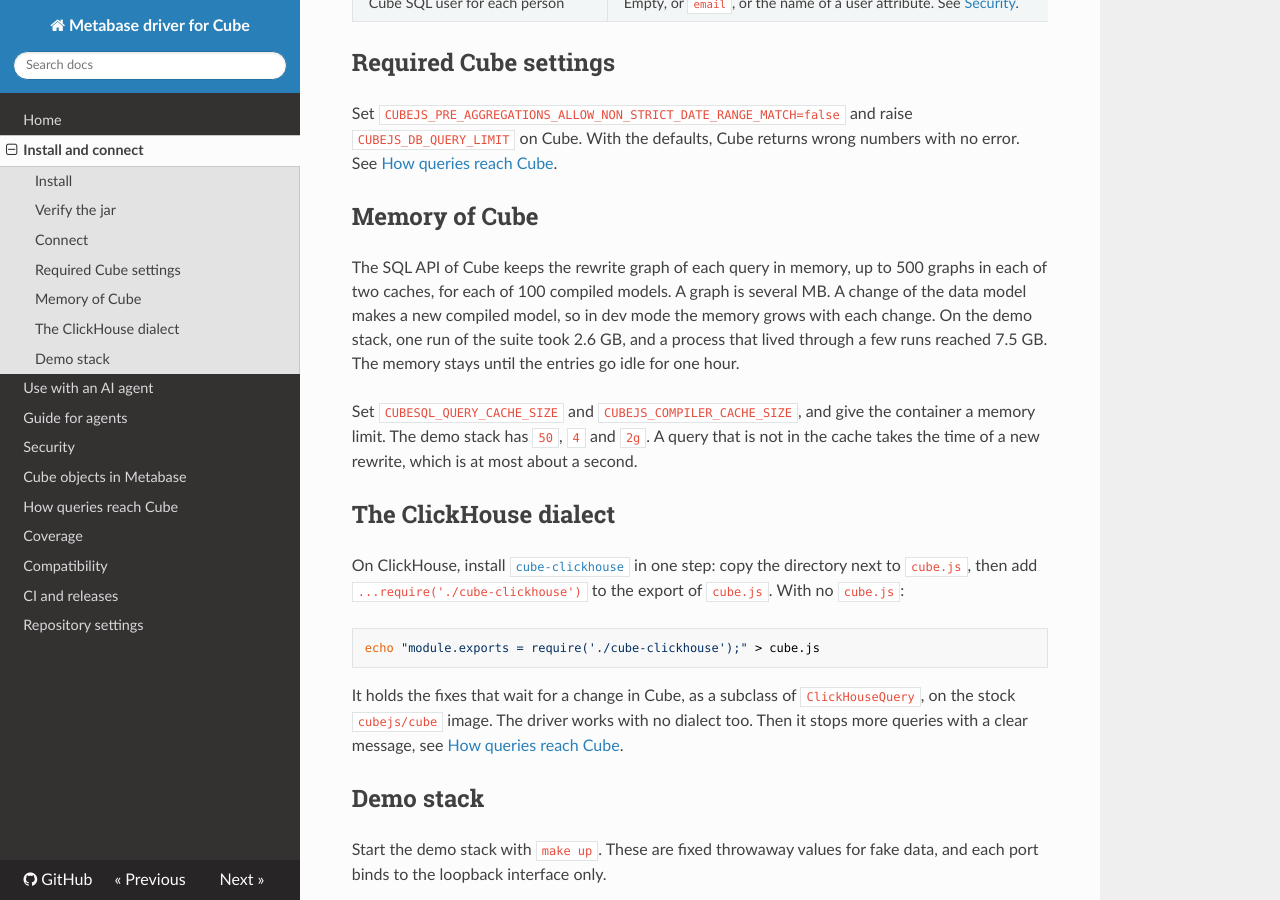
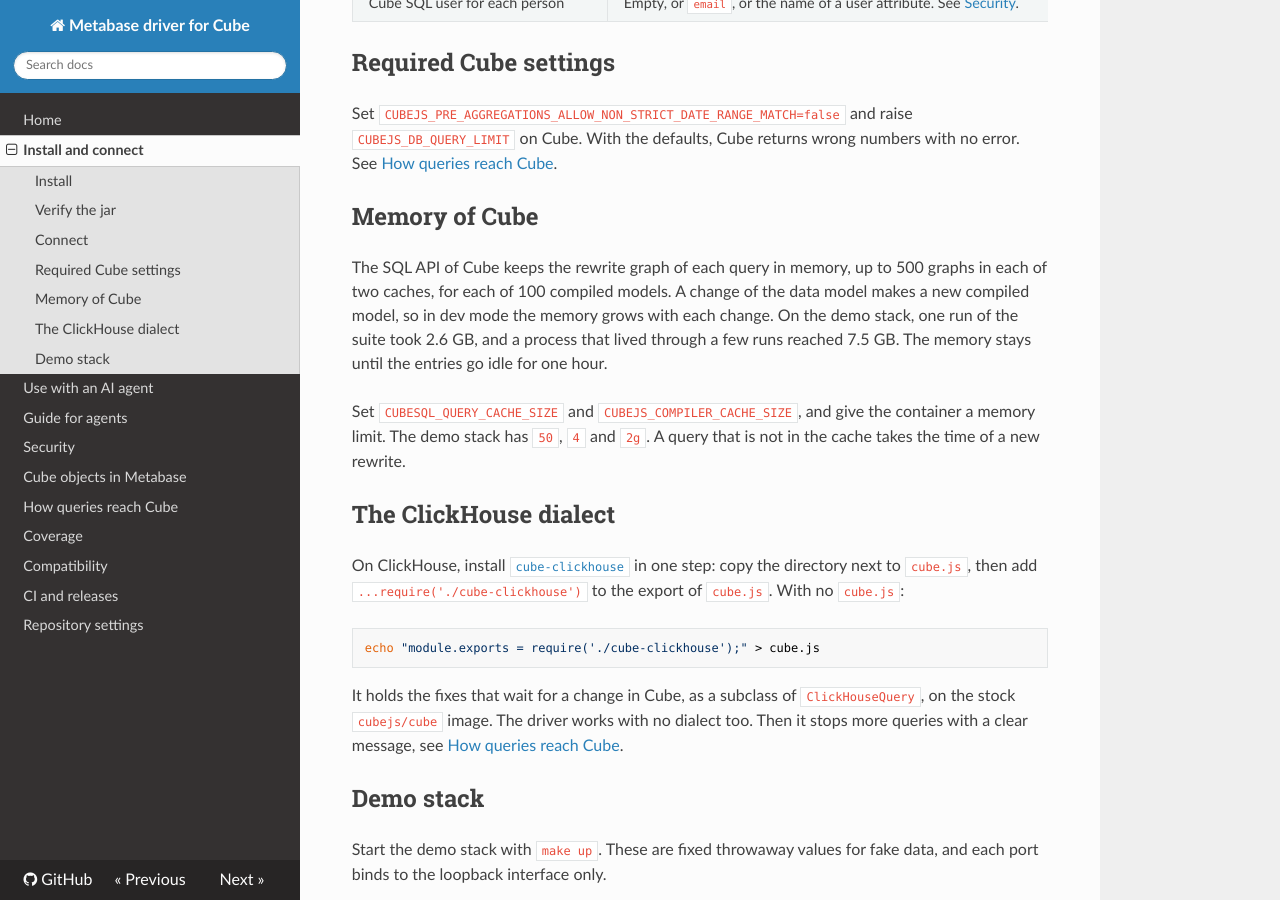
Before and after one commit to andrewkomkov/metabase-cube-driver, an MkDocs documentation site: the page built from docs/install.md, in a window 1280 px wide and 900 px high, scrolled down 1113 px. Built offline with MkDocs 1.6.1, drawn with Linux system fonts in a browser that asks for light colours; nearby versions of some CDN libraries.

```diff
--- a/docs/install.md
+++ b/docs/install.md
@@ -47,9 +47,9 @@
 
 ## Memory of Cube
 
-The SQL API of Cube keeps the rewrite graph of each query in memory, up to 500 graphs in each of two caches, for each of 100 compiled models. A graph is several MB. A change of the data model makes a new compiled model, so in dev mode the memory grows with each change. On the demo stack, one run of the suite took 2.6 GB, and a process that lived through a few runs reached 7.5 GB. The memory stays until the entries go idle for one hour.
+The SQL API of Cube keeps the rewrite graph of each query in memory, up to 500 graphs in each of two caches, for each of 100 compiled models. A change of the data model makes a new compiled model, so in dev mode the memory grows with each change. On the demo stack, one run of the suite took 2.6 GB, and a process that lived through a few runs reached 7.5 GB. The memory stays until the entries go idle for one hour.
 
-Set `CUBESQL_QUERY_CACHE_SIZE` and `CUBEJS_COMPILER_CACHE_SIZE`, and give the container a memory limit. The demo stack has `50`, `4` and `2g`. A query that is not in the cache takes the time of a new rewrite, which is at most about a second.
+Set `CUBESQL_QUERY_CACHE_SIZE` and `CUBEJS_COMPILER_CACHE_SIZE`, and give the container a memory limit. The demo stack has `50`, `4` and `2g`. A query that is not in the cache takes the time of a new rewrite.
 
 ## The ClickHouse dialect
 
```
Also changed, not shown: README.md (+1 -1 lines), docs/query-compilation.md (+2 -2 lines), 2 other files.
